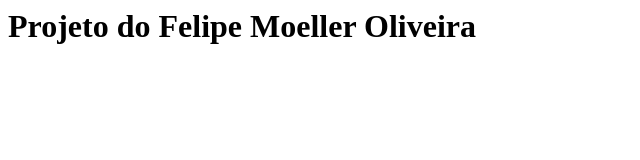
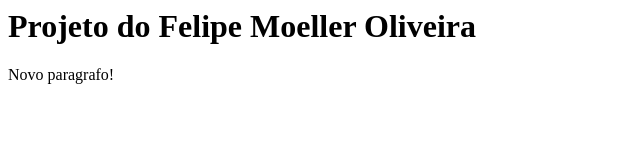
Before and after one commit to Moeller35/curso-git, a plain HTML site: page index.html in a window 1280 px wide. Shown: the full height of the page, 0-640 px from the left. Drawn offline with Linux system fonts and the light colour scheme.

Commit message:
Modificação alteração interativa

```diff
--- a/index.html
+++ b/index.html
@@ -3,5 +3,6 @@
     </head>
     <body>
         <h1>Projeto do Felipe Moeller Oliveira</h1>
+        <p>Novo paragrafo!</p>
     </body>
 </html>
```
